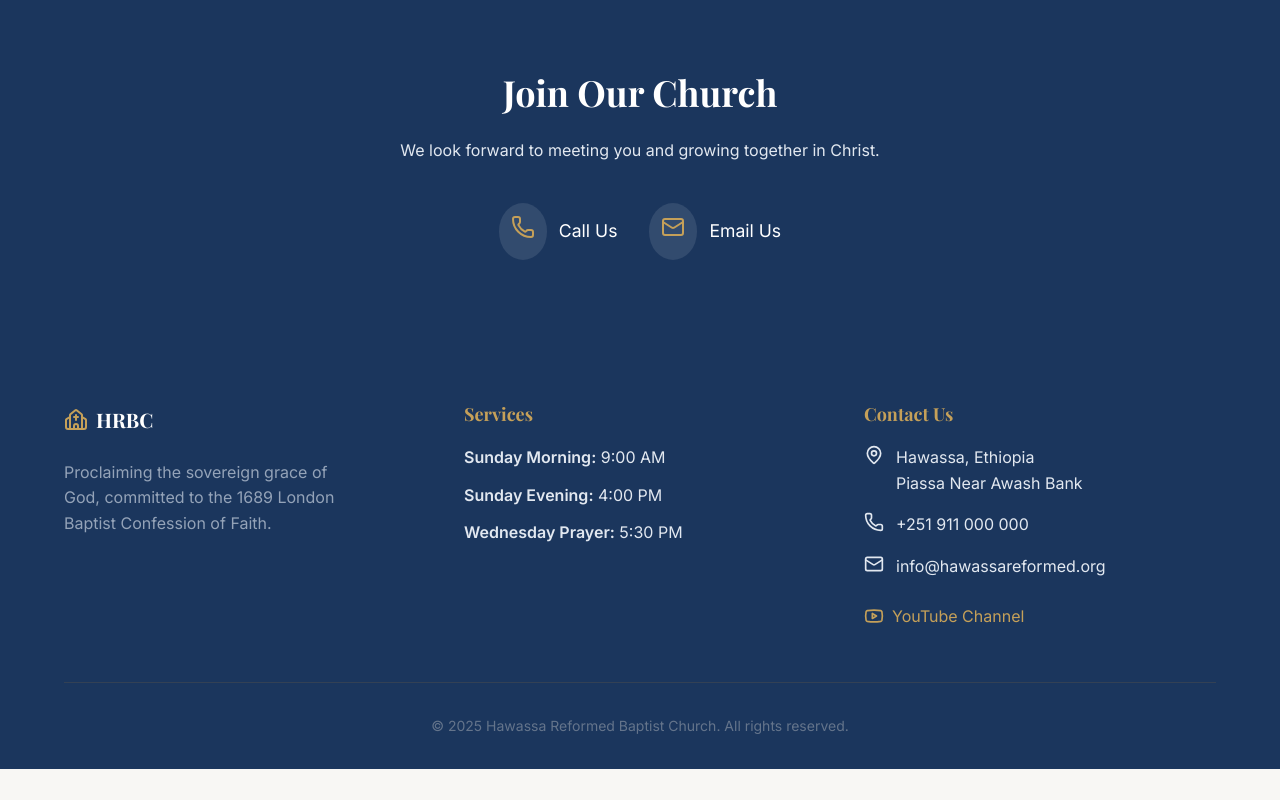
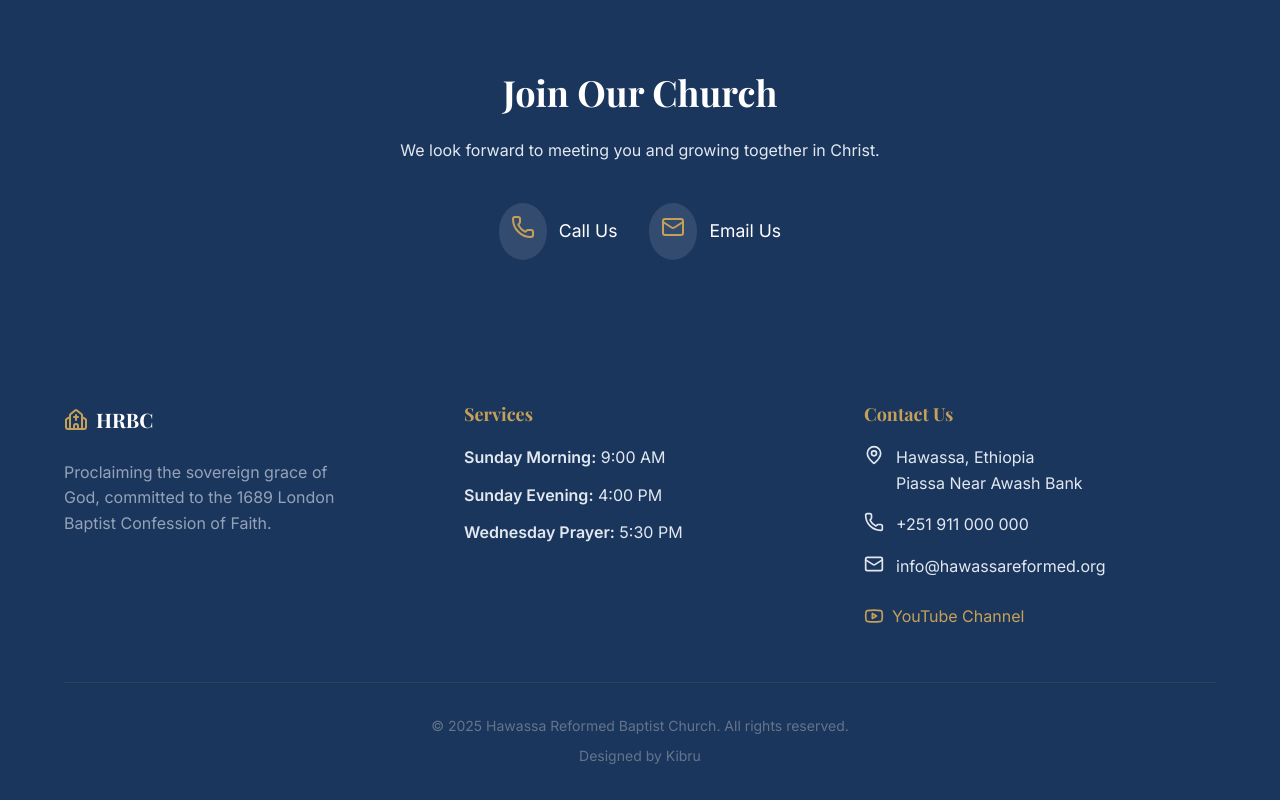
Before and after one commit to kibru1992/Hrbc_Website, a React (Vite) app: page / in a window 1280 px wide. Shown: the part 3152-3952 px from the top of the page. Before the commit the page ends 3921 px from the top, so only its background shows below. Built offline with nearby package versions, Linux system fonts and the light colour scheme.

Commit message:
fotter update

```diff
--- a/src/components/Layout.jsx
+++ b/src/components/Layout.jsx
@@ -1,6 +1,6 @@
 import { useState } from 'react';
 import { Link, useLocation } from 'react-router-dom';
-import { Menu, X, Church, MapPin, Phone, Mail, Globe, Youtube } from 'lucide-react';
+import { Menu, X, Church, MapPin, Phone, Mail, Globe, Youtube, Bold } from 'lucide-react';
 import { useTranslation } from 'react-i18next';
 
 const Navbar = () => {
@@ -169,7 +169,12 @@ const Footer = () => {
         </div>
 
         <div style={{ borderTop: '1px solid #334155', marginTop: '3rem', paddingTop: '2rem', textAlign: 'center', color: '#64748b', fontSize: '0.875rem' }}>
-          &copy; {new Date().getFullYear()} Hawassa Reformed Baptist Church. {t('footer.rights')}
+          <p>
+            &copy; {new Date().getFullYear()} Hawassa Reformed Baptist Church. {t('footer.rights')}
+          </p>
+          <p style={{ marginTop: '0.5rem' }}>
+            Designed by <a href="https://kibruabebe.com/" target="_blank" rel="noopener noreferrer" style={{ color: '#64748b', textDecoration: 'Bold' }}>Kibru</a>
+          </p>
         </div>
       </div>
     </footer>
```
